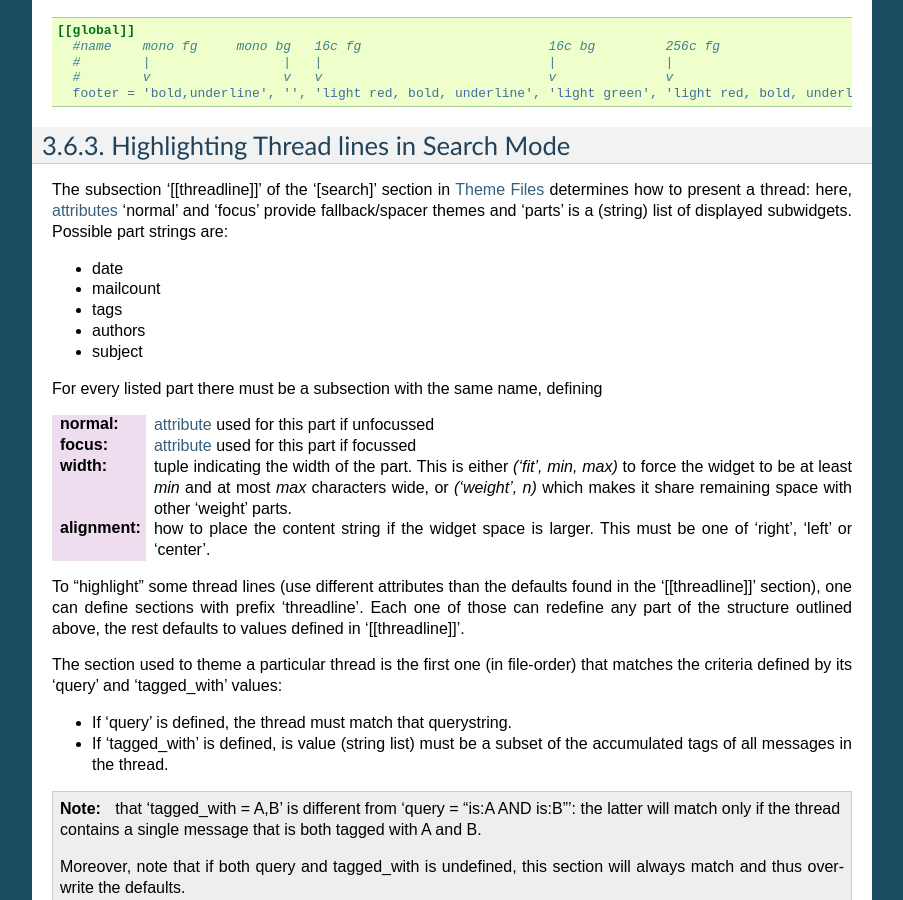
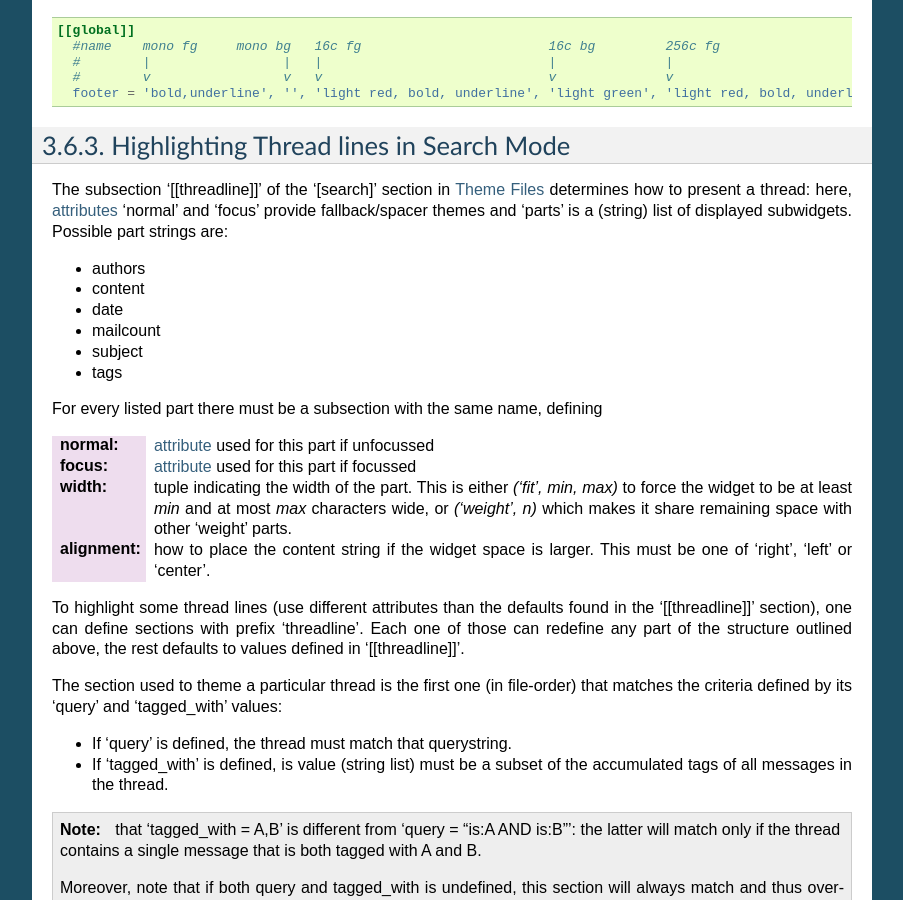
Before and after one commit to pazz/alot, a Sphinx documentation site: the page built from docs/source/configuration/theming.rst, in a window 1280 px wide and 900 px high, scrolled down 825 px. Shown: the whole window, without its empty margins (198-1101 px from the left). Built offline with Sphinx 7.4.7, drawn with Linux system fonts in a browser that asks for light colours.

Commit message:
docs: mention 'content' part in threadline theming
... which displays a prefix of the msg contents.
This feature was missing in the docs.

```diff
--- a/docs/source/configuration/theming.rst
+++ b/docs/source/configuration/theming.rst
@@ -65,11 +65,12 @@ determines how to present a thread: here, :ref:`attributes <config.theming.attri
 'focus' provide fallback/spacer themes and 'parts' is a (string) list of displayed subwidgets.
 Possible part strings are:
 
+* authors
+* content
 * date
 * mailcount
+* subject
 * tags
-* authors
-* subject
 
 For every listed part there must be a subsection with the same name, defining
 
@@ -82,7 +83,7 @@ For every listed part there must be a subsection with the same name, defining
 :alignment: how to place the content string if the widget space is larger.
             This must be one of 'right', 'left' or 'center'.
 
-To "highlight" some thread lines (use different attributes than the defaults found in the
+To highlight some thread lines (use different attributes than the defaults found in the
 '[[threadline]]' section), one can define sections with prefix 'threadline'.
 Each one of those can redefine any part of the structure outlined above, the rest defaults to
 values defined in '[[threadline]]'.
```
Also changed, not shown: 1 other file.
